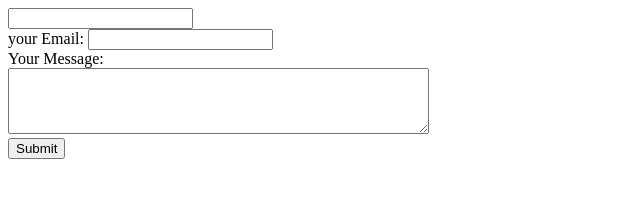
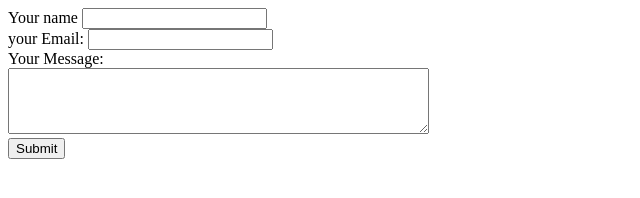
Before and after one commit to Harshs007/CV, a plain HTML site: page Inputs.html in a window 1280 px wide. Shown: the whole page, without its empty margins (0-640 px from the left). Drawn offline with Linux system fonts and the light colour scheme.

Commit message:
Update Inputs.html

```diff
--- a/Inputs.html
+++ b/Inputs.html
@@ -8,6 +8,7 @@
 
 <body>
   <form action="mailto:harshssharma706@gmail.com" method="post" enctype="text/plain">
+    <lable>Your name</lable>
     <input type="text" name="your name" value=""><br>
     <label>your Email:</label>
     <input type="email" name="your email" value=""><br>
```
